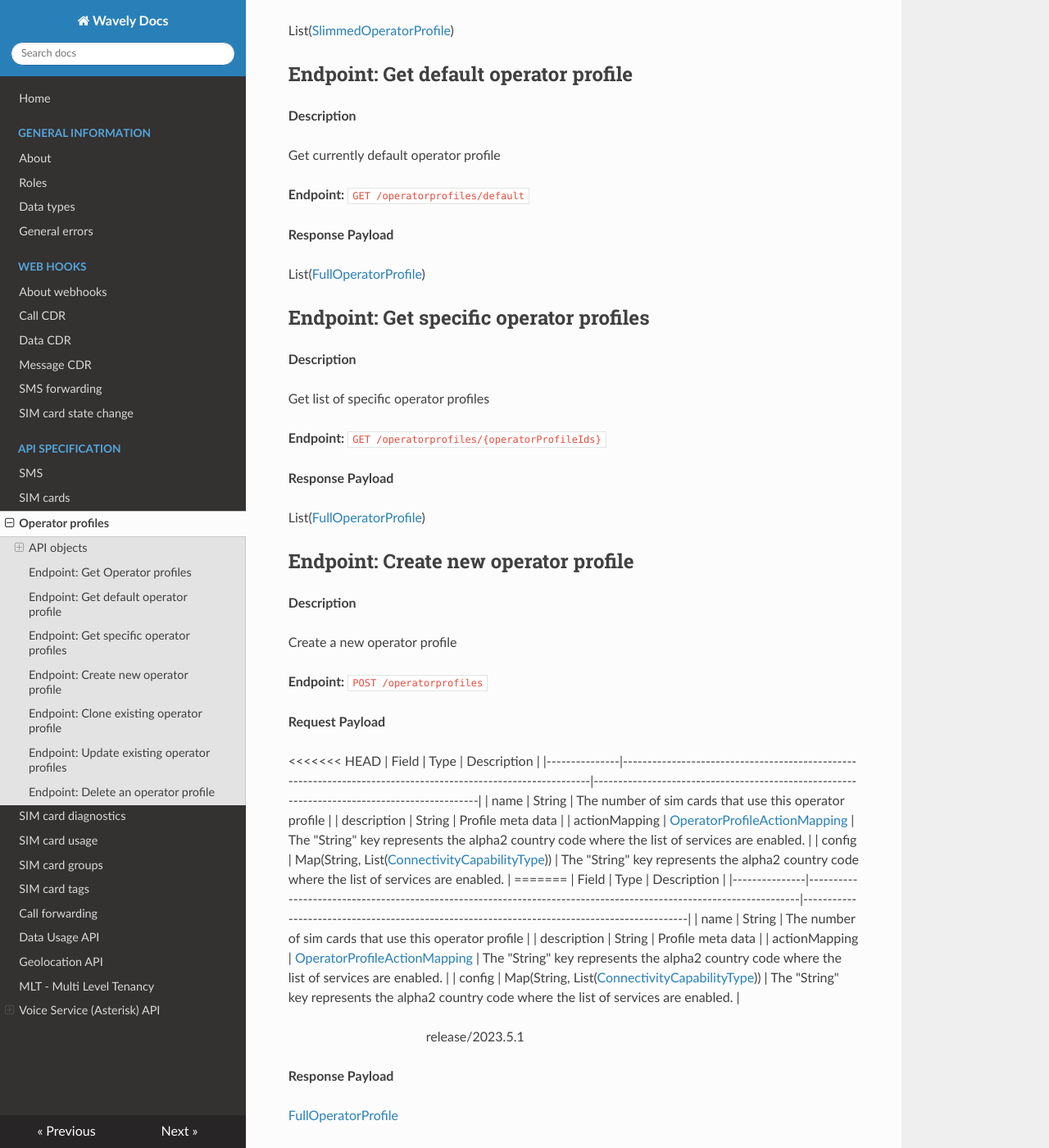
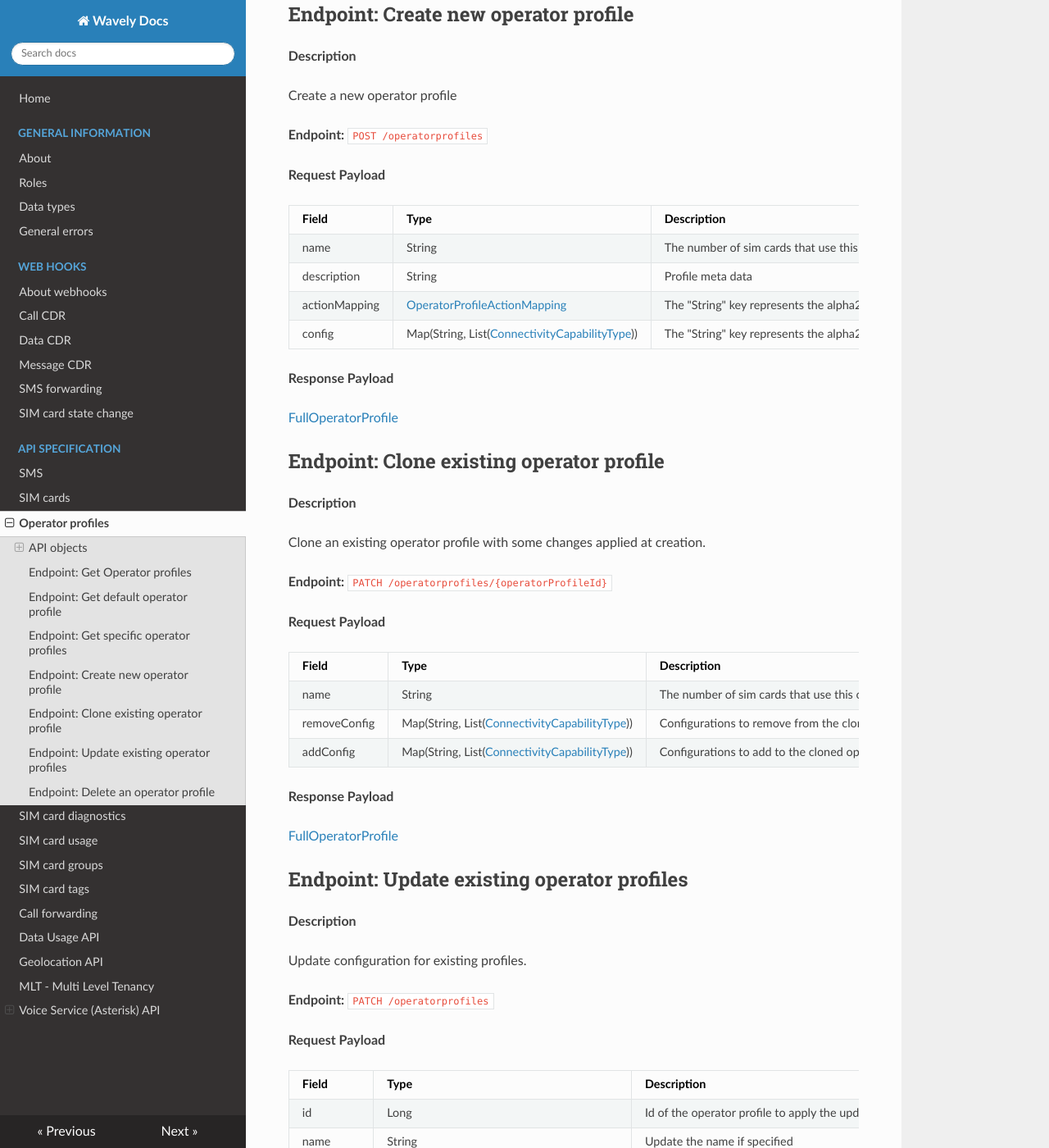
Before and after one commit to Wavelyio/wavely-docs, an MkDocs documentation site: the page built from docs/api/operator-profiles.md, in a window 1280 px wide and 1400 px high, scrolled down 2096 px. Shown: the whole window at 82% size. Built offline with MkDocs 1.6.1, drawn with Linux system fonts in a browser that asks for light colours; nearby versions of some CDN libraries; some of the changed text lies outside the part shown.

Commit message:
Fix merge issue

```diff
--- a/docs/api/operator-profiles.md
+++ b/docs/api/operator-profiles.md
@@ -12,32 +12,6 @@
 ## API objects
 
 ### Profile
-<<<<<<< HEAD
-| Field         | Type                                                                                         | Description                                                                   |
-|---------------|----------------------------------------------------------------------------------------------|-------------------------------------------------------------------------------|
-| id            | Long                                                                                         | id of the operator profile                                                    |
-| createdDate   | String                                                                                       | ISO 8601 datetime format                                                      |
-| updatedDate   | String                                                                                       | ISO 8601 datetime format                                                      |
-| name          | String                                                                                       | Name of the operator profile                                                  |
-| description   | String                                                                                       | Accompanying description for the operator profile                             |
-| identifier    | String                                                                                       | Global identifier for the operator profile, usefull for troubleshooting cases |
-| actionMapping | [OperatorProfileActionMapping](/general-information/data-types#operatorprofileactionmapping) | the action mapping if any, that the operator profile is used for.             |
-
-### SlimmedOperatorProfile
-
-| Field                  | Type                                      | Description                                            |
-|------------------------|-------------------------------------------|--------------------------------------------------------|
-| simcardCount           | Long                                      | The number of sim cards that use this operator profile |
-| companyOperatorProfile | [Profile](/api/operator-profiles#Profile) | Profile meta data                                      |
-
-### FullOperatorProfile
-
-| Field                  | Type                                                                                                         | Description                                                                                 |
-|------------------------|--------------------------------------------------------------------------------------------------------------|---------------------------------------------------------------------------------------------|
-| simcardCount           | Long                                                                                                         | The number of sim cards that use this operator profile                                      |
-| companyOperatorProfile | [Profile](/api/operator-profiles#Profile)                                                                    | Profile meta data                                                                           |
-| config                 | Map(String, List([ConnectivityCapabilityType](/general-information/data-types#connectivitycapabilitytypes))) | The "String" key represents the alpha2 country code where the list of services are enabled. |
-=======
 | Field         | Type                                                                                              | Description                                                                   |
 |---------------|---------------------------------------------------------------------------------------------------|-------------------------------------------------------------------------------|
 | id            | Long                                                                                              | id of the operator profile                                                    |
@@ -62,7 +36,6 @@
 | simcardCount           | Long                                                                                                              | The number of sim cards that use this operator profile                                      |
 | companyOperatorProfile | [Profile](../operator-profiles#Profile)                                                                           | Profile meta data                                                                           |
 | config                 | Map(String, List([ConnectivityCapabilityType](../../general-information/data-types#connectivitycapabilitytypes))) | The "String" key represents the alpha2 country code where the list of services are enabled. |
->>>>>>> release/2023.5.1
 
 ## Endpoint: Get Operator profiles
 
@@ -110,21 +83,12 @@
 
 **Request Payload**
 
-<<<<<<< HEAD
-| Field         | Type                                                                                                         | Description                                                                                 |
-|---------------|--------------------------------------------------------------------------------------------------------------|---------------------------------------------------------------------------------------------|
-| name          | String                                                                                                       | The number of sim cards that use this operator profile                                      |
-| description   | String                                                                                                       | Profile meta data                                                                           |
-| actionMapping | [OperatorProfileActionMapping](/general-information/data-types#operatorprofileactionmapping)                 | The "String" key represents the alpha2 country code where the list of services are enabled. |
-| config        | Map(String, List([ConnectivityCapabilityType](/general-information/data-types#connectivitycapabilitytypes))) | The "String" key represents the alpha2 country code where the list of services are enabled. |
-=======
 | Field         | Type                                                                                                              | Description                                                                                 |
 |---------------|-------------------------------------------------------------------------------------------------------------------|---------------------------------------------------------------------------------------------|
 | name          | String                                                                                                            | The number of sim cards that use this operator profile                                      |
 | description   | String                                                                                                            | Profile meta data                                                                           |
 | actionMapping | [OperatorProfileActionMapping](../../general-information/data-types#operatorprofileactionmapping)                 | The "String" key represents the alpha2 country code where the list of services are enabled. |
 | config        | Map(String, List([ConnectivityCapabilityType](../../general-information/data-types#connectivitycapabilitytypes))) | The "String" key represents the alpha2 country code where the list of services are enabled. |
->>>>>>> release/2023.5.1
 
 **Response Payload**
 
```
